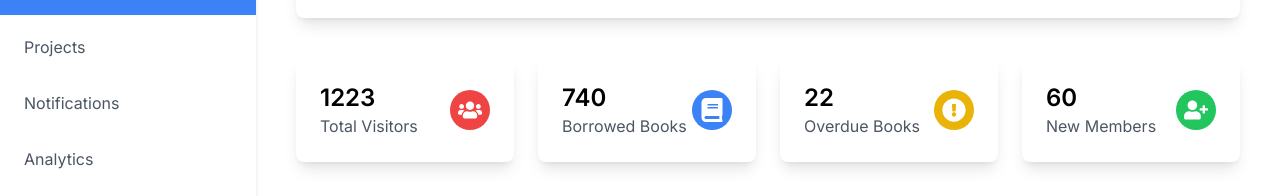
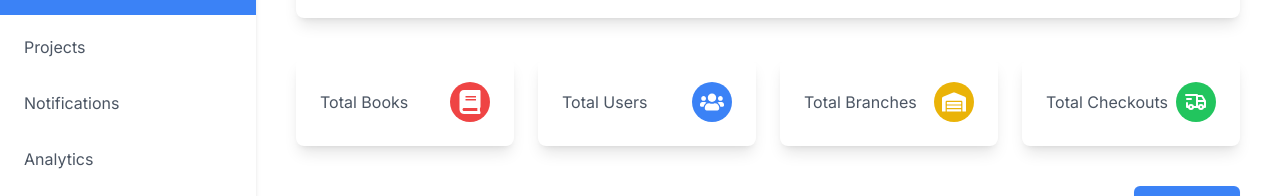
Before and after one commit to samshaikh737/library-management-system-frontend, a Next.js app: page / in a window 1280 px wide. Shown: the part 142-338 px from the top of the page. Built offline with nearby package versions, Linux system fonts and the light colour scheme; no server answers.

Commit message:
analytics api integrated

```diff
--- a/src/components/StatsCard/index.jsx
+++ b/src/components/StatsCard/index.jsx
@@ -1,3 +1,4 @@
+import { getAnalytics } from '@/hooks/Analytics';
 import React from 'react';
 
 const Icon = ({ icon: IconComponent, bgColor }) => {
@@ -21,33 +22,36 @@ const StatsCard = ({ value, label, icon: IconComponent, bgColor }) => {
     );
 };
 
-import { FaExclamationCircle, FaBook, FaUserPlus, FaUsers } from 'react-icons/fa';
+import { FaBook, FaWarehouse, FaUserPlus, FaUsers } from 'react-icons/fa';
+import { TbTruckDelivery } from "react-icons/tb";
 
-export default function Home() {
+export default function Index() {
+    const { data: analytics } = getAnalytics()
+
     return (
         <div className="grid grid-cols-1 md:grid-cols-2 lg:grid-cols-4 gap-6 mt-10">
             <StatsCard
-                value="1223"
-                label="Total Visitors"
-                icon={FaUsers}
+                value={analytics.totalBooks}
+                label="Total Books"
+                icon={FaBook}
                 bgColor="bg-red-500"
             />
             <StatsCard
-                value="740"
-                label="Borrowed Books"
-                icon={FaBook}
+                value={analytics.totalUsers}
+                label="Total Users"
+                icon={FaUsers}
                 bgColor="bg-blue-500"
             />
             <StatsCard
-                value="22"
-                label="Overdue Books"
-                icon={FaExclamationCircle}
+                value={analytics.totalBranches}
+                label="Total Branches"
+                icon={FaWarehouse}
                 bgColor="bg-yellow-500"
             />
             <StatsCard
-                value="60"
-                label="New Members"
-                icon={FaUserPlus}
+                value={analytics.totalCheckouts}
+                label="Total Checkouts"
+                icon={TbTruckDelivery}
                 bgColor="bg-green-500"
             />
         </div>
--- /dev/null
+++ b/src/hooks/Analytics/index.tsx
@@ -0,0 +1,33 @@
+import { useEffect, useState } from "react";
+
+//Services
+import { AnalyticService } from "@/services";
+
+export const getAnalytics = () => {
+    const [data, setdata] = useState({});
+
+    const [loading, setLoading] = useState<boolean>(true);
+
+    // Add a state to track a refetch counter
+    const [refetchCounter, setRefetchCounter] = useState<number>(0);
+
+    // Define a function to trigger a re-fetch
+    const refetch = () => {
+        // Increment the refetch counter to force a re-fetch
+        setRefetchCounter((prevCounter) => prevCounter + 1);
+    };
+
+    useEffect(() => {
+        setLoading(true);
+
+        AnalyticService.getAnalytics()
+            .then((res) => {
+                setdata(res);
+            })
+            .finally(() => {
+                setLoading(false);
+            });
+    }, [refetchCounter]);
+
+    return { data, refetch, loading };
+};
--- /dev/null
+++ b/src/services/analytics.js
@@ -0,0 +1,15 @@
+import fetcher from '@/helper/fetcher';
+
+
+const getAnalytics = (params) => {
+    return fetcher.get(`/analytics`, {
+        params
+    }).then(response => {
+        return response.data;
+    })
+}
+
+
+export const AnalyticService = {
+    getAnalytics
+}
--- a/src/services/index.js
+++ b/src/services/index.js
@@ -2,3 +2,4 @@ export * from "./books";
 export * from "./branch";
 export * from "./User";
 export * from "./Checkout";
+export * from "./analytics";
```
